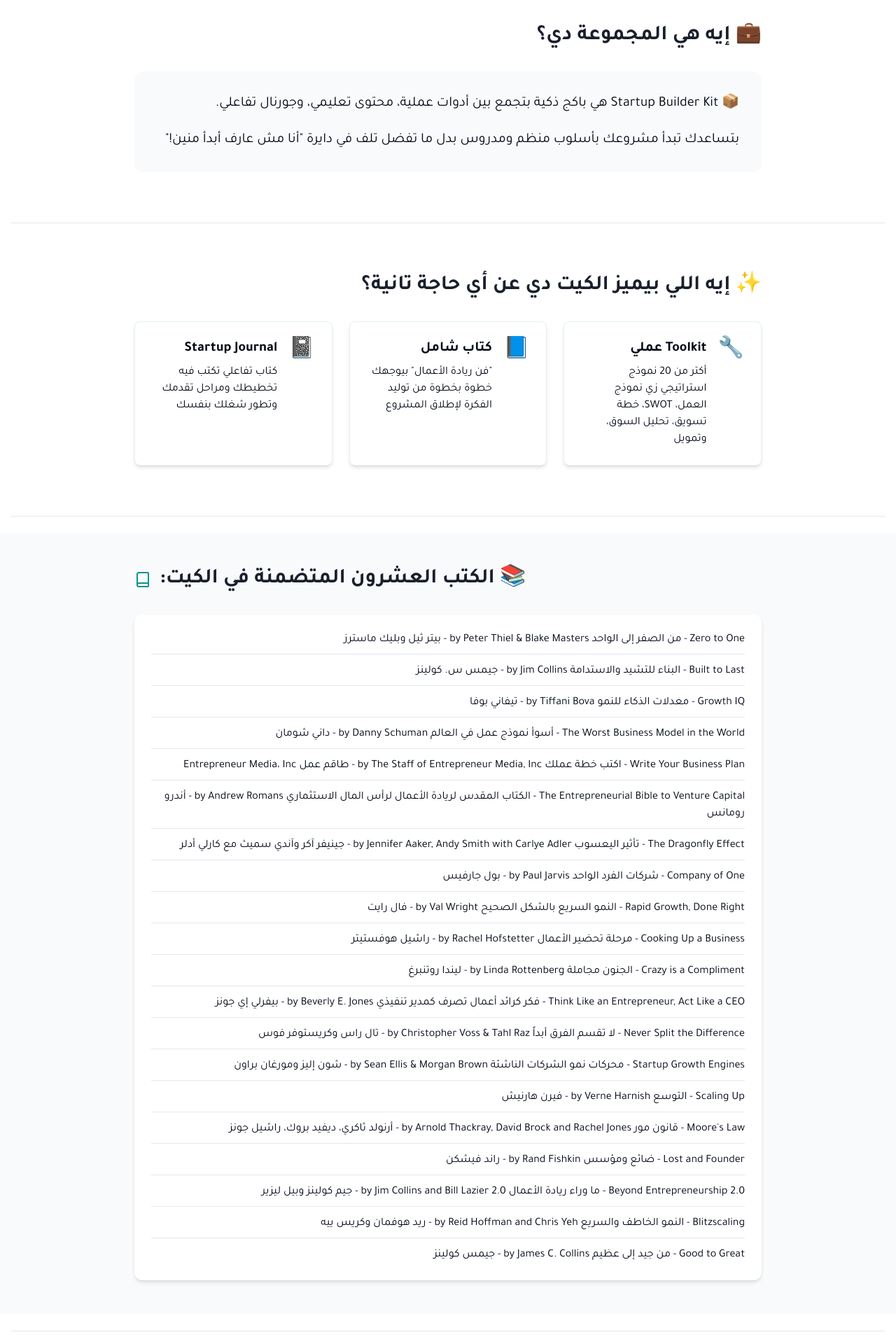
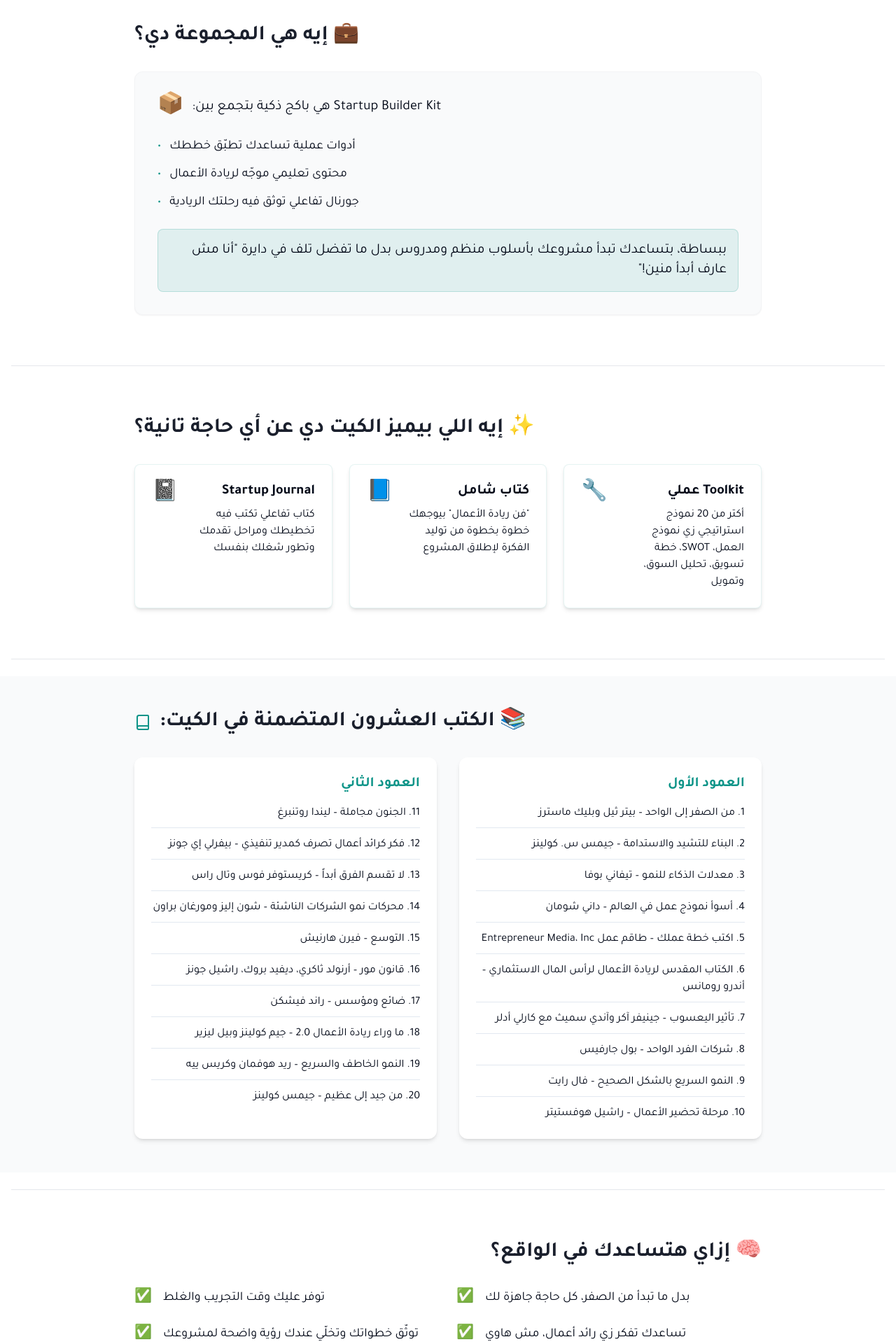
Before and after one commit to growthack88/read-lead-arab-launch, a React (Vite) app: page /startup-kit in a window 1280 px wide. Shown: the part 600-2520 px from the top of the page at 70% size. Built offline with nearby package versions, Linux system fonts and the light colour scheme.

Commit message:
Refactor: Implement RTL layout and styling
- Implemented RTL layout for the entire page.
- Improved the layout and styling of the "إيه هي المجموعة دي؟" section.
- Displayed the book list in two RTL-aligned columns.
- Removed the default dark footer and added a simple baseline footer.

```diff
--- a/src/pages/StartupKit.tsx
+++ b/src/pages/StartupKit.tsx
@@ -70,19 +70,34 @@ const StartupKit = () => {
           <Separator className="bg-gray-200" />
         </div>
 
-        {/* What is this kit section */}
+        {/* What is this kit section - IMPROVED VERSION */}
         <section className="py-12 rtl">
           <div className="container mx-auto px-4">
             <div className="max-w-4xl mx-auto">
-              <h2 className="text-2xl md:text-3xl font-bold mb-8 text-rtl-dark">
-                💼 إيه هي المجموعة دي؟
+              <h2 className="text-2xl md:text-3xl font-bold mb-8 text-rtl-dark flex items-center justify-end gap-3">
+                <span>💼 إيه هي المجموعة دي؟</span>
               </h2>
-              <div className="bg-gray-50 rounded-xl p-8">
-                <p className="text-xl mb-6">
-                  📦 Startup Builder Kit هي باكج ذكية بتجمع بين أدوات عملية، محتوى تعليمي، وجورنال تفاعلي.
+              <div className="bg-gray-50 rounded-xl p-8 shadow-sm border border-gray-100">
+                <p className="text-xl mb-6 text-right flex items-center justify-end gap-3">
+                  <span>Startup Builder Kit هي باكج ذكية بتجمع بين:</span>
+                  <span className="text-3xl">📦</span>
                 </p>
-                <p className="text-xl">
-                  بتساعدك تبدأ مشروعك بأسلوب منظم ومدروس بدل ما تفضل تلف في دايرة "أنا مش عارف أبدأ منين!"
+                <ul className="space-y-3 mb-6 text-lg">
+                  <li className="flex items-center justify-end gap-3">
+                    <span>أدوات عملية تساعدك تطبّق خططك</span>
+                    <span className="text-rtl-teal">•</span>
+                  </li>
+                  <li className="flex items-center justify-end gap-3">
+                    <span>محتوى تعليمي موجّه لريادة الأعمال</span>
+                    <span className="text-rtl-teal">•</span>
+                  </li>
+                  <li className="flex items-center justify-end gap-3">
+                    <span>جورنال تفاعلي توثق فيه رحلتك الريادية</span>
+                    <span className="text-rtl-teal">•</span>
+                  </li>
+                </ul>
+                <p className="text-xl text-right bg-rtl-teal/10 p-4 rounded-lg border border-rtl-teal/20">
+                  ببساطة، بتساعدك تبدأ مشروعك بأسلوب منظم ومدروس بدل ما تفضل تلف في دايرة "أنا مش عارف أبدأ منين!"
                 </p>
               </div>
             </div>
@@ -98,40 +113,40 @@ const StartupKit = () => {
         <section className="py-12 bg-white rtl">
           <div className="container mx-auto px-4">
             <div className="max-w-4xl mx-auto">
-              <h2 className="text-2xl md:text-3xl font-bold mb-8 text-rtl-dark">
-                ✨ إيه اللي بيميز الكيت دي عن أي حاجة تانية؟
+              <h2 className="text-2xl md:text-3xl font-bold mb-8 text-rtl-dark flex items-center justify-end gap-3">
+                <span>✨ إيه اللي بيميز الكيت دي عن أي حاجة تانية؟</span>
               </h2>
               <div className="grid grid-cols-1 md:grid-cols-3 gap-6">
                 <Card className="hover-scale shadow-md border-rtl-teal/10">
                   <CardContent className="p-6">
-                    <div className="flex items-start gap-4">
-                      <span className="text-3xl">🔧</span>
-                      <div>
+                    <div className="flex items-start gap-4 justify-end">
+                      <div className="text-right">
                         <h3 className="font-bold text-xl mb-2">Toolkit عملي</h3>
                         <p>أكتر من 20 نموذج استراتيجي زي نموذج العمل، SWOT، خطة تسويق، تحليل السوق، وتمويل</p>
                       </div>
+                      <span className="text-3xl flex-shrink-0">🔧</span>
                     </div>
                   </CardContent>
                 </Card>
                 <Card className="hover-scale shadow-md border-rtl-teal/10">
                   <CardContent className="p-6">
-                    <div className="flex items-start gap-4">
-                      <span className="text-3xl">📘</span>
-                      <div>
+                    <div className="flex items-start gap-4 justify-end">
+                      <div className="text-right">
                         <h3 className="font-bold text-xl mb-2">كتاب شامل</h3>
                         <p>"فن ريادة الأعمال" بيوجهك خطوة بخطوة من توليد الفكرة لإطلاق المشروع</p>
                       </div>
+                      <span className="text-3xl flex-shrink-0">📘</span>
                     </div>
                   </CardContent>
                 </Card>
                 <Card className="hover-scale shadow-md border-rtl-teal/10">
                   <CardContent className="p-6">
-                    <div className="flex items-start gap-4">
-                      <span className="text-3xl">📓</span>
-                      <div>
+                    <div className="flex items-start gap-4 justify-end">
+                      <div className="text-right">
                         <h3 className="font-bold text-xl mb-2">Startup Journal</h3>
                         <p>كتاب تفاعلي تكتب فيه تخطيطك ومراحل تقدمك وتطور شغلك بنفسك</p>
                       </div>
+                      <span className="text-3xl flex-shrink-0">📓</span>
                     </div>
                   </CardContent>
                 </Card>
@@ -145,7 +160,7 @@ const StartupKit = () => {
           <Separator className="bg-gray-200" />
         </div>
 
-        {/* Book List Section */}
+        {/* Book List Section - TWO COLUMNS */}
         <section className="py-12 bg-gray-50 rtl">
           <div className="container mx-auto px-4">
             <div className="max-w-4xl mx-auto">
@@ -153,29 +168,40 @@ const StartupKit = () => {
                 <span>📚 الكتب العشرون المتضمنة في الكيت:</span>
                 <Book className="h-6 w-6 text-rtl-teal" />
               </h2>
-              <div className="bg-white rounded-xl p-6 shadow-md">
-                <ul className="space-y-3 text-right">
-                  <li className="border-b pb-2">Zero to One - من الصفر إلى الواحد by Peter Thiel & Blake Masters - بيتر ثيل وبليك ماسترز</li>
-                  <li className="border-b pb-2">Built to Last - البناء للتشيد والاستدامة by Jim Collins - جيمس س. كولينز</li>
-                  <li className="border-b pb-2">Growth IQ - معدلات الذكاء للنمو by Tiffani Bova - تيفاني بوفا</li>
-                  <li className="border-b pb-2">The Worst Business Model in the World - أسوأ نموذج عمل في العالم by Danny Schuman - داني شومان</li>
-                  <li className="border-b pb-2">Write Your Business Plan - اكتب خطة عملك by The Staff of Entrepreneur Media, Inc - طاقم عمل Entrepreneur Media، Inc</li>
-                  <li className="border-b pb-2">The Entrepreneurial Bible to Venture Capital - الكتاب المقدس لريادة الأعمال لرأس المال الاستثماري by Andrew Romans - أندرو رومانس</li>
-                  <li className="border-b pb-2">The Dragonfly Effect - تأثير اليعسوب by Jennifer Aaker, Andy Smith with Carlye Adler - جينيفر آكر وآندي سميث مع كارلي أدلر</li>
-                  <li className="border-b pb-2">Company of One - شركات الفرد الواحد by Paul Jarvis - بول جارفيس</li>
-                  <li className="border-b pb-2">Rapid Growth, Done Right - النمو السريع بالشكل الصحيح by Val Wright - فال رايت</li>
-                  <li className="border-b pb-2">Cooking Up a Business - مرحلة تحضير الأعمال by Rachel Hofstetter - راشيل هوفستيتر</li>
-                  <li className="border-b pb-2">Crazy is a Compliment - الجنون مجاملة by Linda Rottenberg - ليندا روتنبرغ</li>
-                  <li className="border-b pb-2">Think Like an Entrepreneur, Act Like a CEO - فكر كرائد أعمال تصرف كمدير تنفيذي by Beverly E. Jones - بيفرلي إي جونز</li>
-                  <li className="border-b pb-2">Never Split the Difference - لا تقسم الفرق أبداً by Christopher Voss & Tahl Raz - تال راس وكريستوفر فوس</li>
-                  <li className="border-b pb-2">Startup Growth Engines - محركات نمو الشركات الناشئة by Sean Ellis & Morgan Brown - شون إليز ومورغان براون</li>
-                  <li className="border-b pb-2">Scaling Up - التوسع by Verne Harnish - فيرن هارنيش</li>
-                  <li className="border-b pb-2">Moore's Law - قانون مور by Arnold Thackray, David Brock and Rachel Jones - أرنولد ثاكري، ديفيد بروك، راشيل جونز</li>
-                  <li className="border-b pb-2">Lost and Founder - ضائع ومؤسس by Rand Fishkin - راند فيشكن</li>
-                  <li className="border-b pb-2">Beyond Entrepreneurship 2.0 - ما وراء ريادة الأعمال 2.0 by Jim Collins and Bill Lazier - جيم كولينز وبيل ليزير</li>
-                  <li className="border-b pb-2">Blitzscaling - النمو الخاطف والسريع by Reid Hoffman and Chris Yeh - ريد هوفمان وكريس ييه</li>
-                  <li>Good to Great - من جيد إلى عظيم by James C. Collins - جيمس كولينز</li>
-                </ul>
+              <div className="grid grid-cols-1 md:grid-cols-2 gap-8">
+                {/* First Column */}
+                <div className="bg-white rounded-xl p-6 shadow-md">
+                  <h3 className="text-xl font-bold mb-4 text-right text-rtl-teal">العمود الأول</h3>
+                  <ol className="space-y-3 text-right list-decimal list-inside rtl">
+                    <li className="border-b pb-2">من الصفر إلى الواحد – بيتر ثيل وبليك ماسترز</li>
+                    <li className="border-b pb-2">البناء للتشيد والاستدامة – جيمس س. كولينز</li>
+                    <li className="border-b pb-2">معدلات الذكاء للنمو – تيفاني بوفا</li>
+                    <li className="border-b pb-2">أسوأ نموذج عمل في العالم – داني شومان</li>
+                    <li className="border-b pb-2">اكتب خطة عملك – طاقم عمل Entrepreneur Media، Inc</li>
+                    <li className="border-b pb-2">الكتاب المقدس لريادة الأعمال لرأس المال الاستثماري – أندرو رومانس</li>
+                    <li className="border-b pb-2">تأثير اليعسوب – جينيفر آكر وآندي سميث مع كارلي أدلر</li>
+                    <li className="border-b pb-2">شركات الفرد الواحد – بول جارفيس</li>
+                    <li className="border-b pb-2">النمو السريع بالشكل الصحيح – فال رايت</li>
+                    <li>مرحلة تحضير الأعمال – راشيل هوفستيتر</li>
+                  </ol>
+                </div>
+
+                {/* Second Column */}
+                <div className="bg-white rounded-xl p-6 shadow-md">
+                  <h3 className="text-xl font-bold mb-4 text-right text-rtl-teal">العمود الثاني</h3>
+                  <ol className="space-y-3 text-right list-decimal list-inside rtl" start={11}>
+                    <li className="border-b pb-2">الجنون مجاملة – ليندا روتنبرغ</li>
+                    <li className="border-b pb-2">فكر كرائد أعمال تصرف كمدير تنفيذي – بيفرلي إي جونز</li>
+                    <li className="border-b pb-2">لا تقسم الفرق أبداً – كريستوفر فوس وتال راس</li>
+                    <li className="border-b pb-2">محركات نمو الشركات الناشئة – شون إليز ومورغان براون</li>
+                    <li className="border-b pb-2">التوسع – فيرن هارنيش</li>
+                    <li className="border-b pb-2">قانون مور – أرنولد ثاكري، ديفيد بروك، راشيل جونز</li>
+                    <li className="border-b pb-2">ضائع ومؤسس – راند فيشكن</li>
+                    <li className="border-b pb-2">ما وراء ريادة الأعمال 2.0 – جيم كولينز وبيل ليزير</li>
+                    <li className="border-b pb-2">النمو الخاطف والسريع – ريد هوفمان وكريس ييه</li>
+                    <li>من جيد إلى عظيم – جيمس كولينز</li>
+                  </ol>
+                </div>
               </div>
             </div>
           </div>
@@ -190,25 +216,25 @@ const StartupKit = () => {
         <section className="py-12 rtl">
           <div className="container mx-auto px-4">
             <div className="max-w-4xl mx-auto">
-              <h2 className="text-2xl md:text-3xl font-bold mb-8 text-rtl-dark">
+              <h2 className="text-2xl md:text-3xl font-bold mb-8 text-rtl-dark text-right">
                 🧠 إزاي هتساعدك في الواقع؟
               </h2>
               <div className="grid grid-cols-1 md:grid-cols-2 gap-6">
-                <div className="flex items-start gap-4">
+                <div className="flex items-start gap-4 justify-end">
+                  <p className="text-lg">بدل ما تبدأ من الصفر، كل حاجة جاهزة لك</p>
                   <span className="text-rtl-teal text-xl flex-shrink-0">✅</span>
-                  <p className="text-lg">بدل ما تبدأ من الصفر، كل حاجة جاهزة لك</p>
                 </div>
-                <div className="flex items-start gap-4">
+                <div className="flex items-start gap-4 justify-end">
+                  <p className="text-lg">توفر عليك وقت التجريب والغلط</p>
                   <span className="text-rtl-teal text-xl flex-shrink-0">✅</span>
-                  <p className="text-lg">توفر عليك وقت التجريب والغلط</p>
                 </div>
-                <div className="flex items-start gap-4">
+                <div className="flex items-start gap-4 justify-end">
+                  <p className="text-lg">تساعدك تفكر زي رائد أعمال، مش هاوي</p>
                   <span className="text-rtl-teal text-xl flex-shrink-0">✅</span>
-                  <p className="text-lg">تساعدك تفكر زي رائد أعمال، مش هاوي</p>
                 </div>
-                <div className="flex items-start gap-4">
+                <div className="flex items-start gap-4 justify-end">
+                  <p className="text-lg">توثّق خطواتك وتخلّي عندك رؤية واضحة لمشروعك</p>
                   <span className="text-rtl-teal text-xl flex-shrink-0">✅</span>
-                  <p className="text-lg">توثّق خطواتك وتخلّي عندك رؤية واضحة لمشروعك</p>
                 </div>
               </div>
             </div>
@@ -224,7 +250,7 @@ const StartupKit = () => {
         <section className="py-12 bg-gray-50 rtl">
           <div className="container mx-auto px-4">
             <div className="max-w-4xl mx-auto">
-              <h2 className="text-2xl md:text-3xl font-bold mb-8 text-rtl-dark">
+              <h2 className="text-2xl md:text-3xl font-bold mb-8 text-rtl-dark text-right">
                 🎯 المجموعة دي مناسبة لمين؟
               </h2>
               <div className="bg-white rounded-xl p-6 shadow-md">
@@ -272,22 +298,34 @@ const StartupKit = () => {
         <section className="py-12 bg-gray-50 rtl">
           <div className="container mx-auto px-4">
             <div className="max-w-4xl mx-auto">
-              <h2 className="text-2xl md:text-3xl font-bold mb-8 text-rtl-dark">
+              <h2 className="text-2xl md:text-3xl font-bold mb-8 text-rtl-dark text-right">
                 ❤️ بيقولوا عنها إيه؟
               </h2>
               <div className="grid grid-cols-1 md:grid-cols-2 gap-6">
                 <Card className="hover-scale shadow-md">
                   <CardContent className="p-6">
-                    <p className="text-lg mb-4">"كنت حيران أبدأ منين… الكيت رتبتلي كل حاجة، حسيت فعلاً إني بدأت صح."</p>
+                    <p className="text-lg mb-4 text-right">"كنت حيران أبدأ منين… الكيت رتبتلي كل حاجة، حسيت فعلاً إني بدأت صح."</p>
                     <p className="font-bold text-right">– أحمد</p>
                   </CardContent>
                 </Card>
                 <Card className="hover-scale shadow-md">
                   <CardContent className="p-6">
-                    <p className="text-lg mb-4">"النماذج والكتاب مع بعض خلوني أفهم السوق وأكتب خطة لأول مرة في حياتي!"</p>
+                    <p className="text-lg mb-4 text-right">"النماذج والكتاب مع بعض خلوني أفهم السوق وأكتب خطة لأول مرة في حياتي!"</p>
                     <p className="font-bold text-right">– رنا</p>
                   </CardContent>
                 </Card>
+              </div>
+            </div>
+          </div>
+        </section>
+
+        {/* Questions Section */}
+        <section className="py-12 rtl">
+          <div className="container mx-auto px-4">
+            <div className="max-w-4xl mx-auto">
+              <div className="bg-rtl-yellow/20 rounded-xl p-8 text-center">
+                <h2 className="text-2xl font-bold mb-4 text-rtl-dark">❓ أسئلة؟</h2>
+                <p className="text-xl">كلمنا واتساب على [رابط/رقم الدعم] — هنرد عليك فورًا!</p>
               </div>
             </div>
           </div>
@@ -310,74 +348,9 @@ const StartupKit = () => {
         </section>
       </main>
 
-      {/* Footer */}
-      <footer className="bg-rtl-dark text-white py-10 rtl">
-        <div className="container mx-auto px-4">
-          <div className="grid grid-cols-1 md:grid-cols-4 gap-8">
-            <div>
-              <h3 className="font-bold text-lg mb-4">Read to Lead</h3>
-              <p className="text-gray-300">
-                مجموعة مختارة من أقوى الكتب والكيتس التعليمية لنجاحك الشخصي والمهني
-              </p>
-            </div>
-            <div>
-              <h3 className="font-bold text-lg mb-4">روابط مهمة</h3>
-              <ul className="space-y-2">
-                <li>
-                  <a href="/" className="text-gray-300 hover:text-white">
-                    الرئيسية
-                  </a>
-                </li>
-                <li>
-                  <a href="#" className="text-gray-300 hover:text-white">
-                    المنتجات
-                  </a>
-                </li>
-                <li>
-                  <a href="#" className="text-gray-300 hover:text-white">
-                    من نحن
-                  </a>
-                </li>
-              </ul>
-            </div>
-            <div>
-              <h3 className="font-bold text-lg mb-4">خدمة العملاء</h3>
-              <ul className="space-y-2">
-                <li>
-                  <a href="#" className="text-gray-300 hover:text-white">
-                    الأسئلة الشائعة
-                  </a>
-                </li>
-                <li>
-                  <a href="#" className="text-gray-300 hover:text-white">
-                    سياسة الشحن
-                  </a>
-                </li>
-                <li>
-                  <a href="#" className="text-gray-300 hover:text-white">
-                    تواصل معنا
-                  </a>
-                </li>
-              </ul>
-            </div>
-            <div>
-              <h3 className="font-bold text-lg mb-4">تواصل معنا</h3>
-              <ul className="space-y-2">
-                <li className="flex items-center justify-end gap-2">
-                  <span>info@readtolead.com</span>
-                  <span>✉️</span>
-                </li>
-                <li className="flex items-center justify-end gap-2">
-                  <span>+123456789</span>
-                  <span>📱</span>
-                </li>
-              </ul>
-            </div>
-          </div>
-          <div className="border-t border-gray-700 mt-8 pt-6 text-center">
-            <p className="text-gray-400">© 2024 جميع الحقوق محفوظة Read to Lead</p>
-          </div>
-        </div>
+      {/* Simple Footer */}
+      <footer className="py-6 text-center border-t">
+        <p className="text-gray-600">© جميع الحقوق محفوظة</p>
       </footer>
     </div>
   );
```
